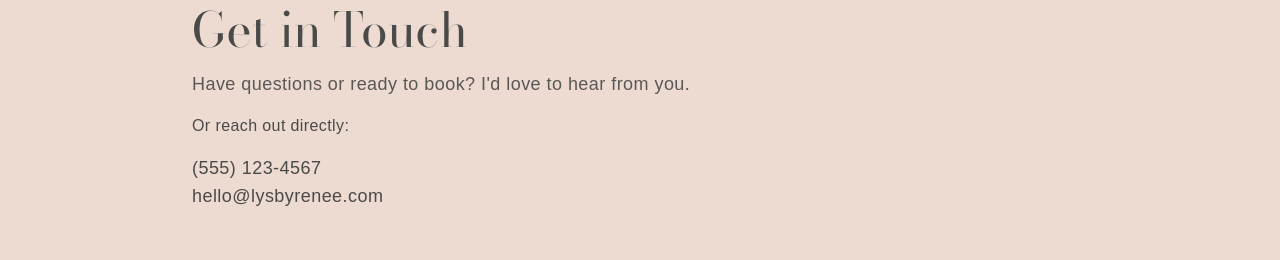
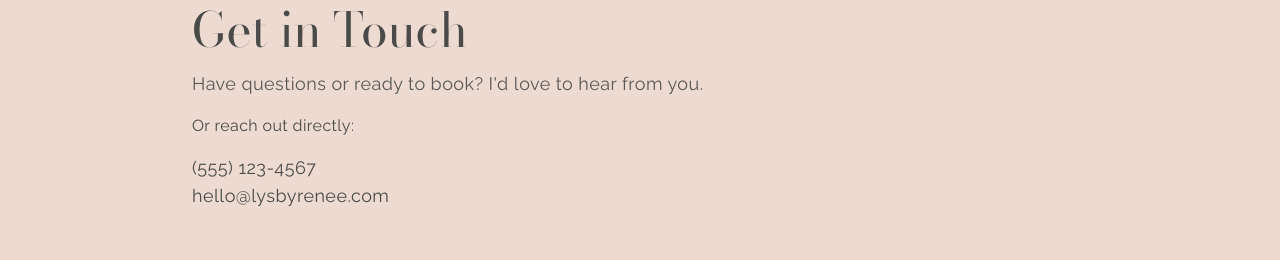
Before and after one commit to michaelDragomir/reneeSkinCare, a Next.js app: page /contact in a window 1280 px wide. Shown: the part 123-383 px from the top of the page. Built offline with nearby package versions, Linux system fonts and the light colour scheme.

Commit message:
site updates

```diff
--- a/src/app/contact/page.tsx
+++ b/src/app/contact/page.tsx
@@ -111,17 +111,29 @@ export default function Contact() {
 					>
 						Get in Touch
 					</h1>
-					<p className='text-lg font-light text-[#4a4a48] opacity-90 tracking-wide'>
+					<p
+						className='text-lg font-light text-[#4a4a48] opacity-90 tracking-wide'
+						style={{ fontFamily: 'var(--font-raleway-500)' }}
+					>
 						Have questions or ready to book? I&apos;d love to hear from you.
 					</p>
 					<div className='mt-4'>
-						<p className='text-[#4a4a48] mb-4 tracking-wide'>
+						<p
+							className='text-[#4a4a48] mb-4 tracking-wide'
+							style={{ fontFamily: 'var(--font-raleway-500)' }}
+						>
 							Or reach out directly:
 						</p>
-						<p className='text-lg font-light text-[#4a4a48] tracking-wide'>
+						<p
+							className='text-lg font-light text-[#4a4a48] tracking-wide'
+							style={{ fontFamily: 'var(--font-raleway-500)' }}
+						>
 							(555) 123-4567
 						</p>
-						<p className='text-lg font-light text-[#4a4a48] tracking-wide'>
+						<p
+							className='text-lg font-light text-[#4a4a48] tracking-wide'
+							style={{ fontFamily: 'var(--font-raleway-500)' }}
+						>
 							<a
 								href='mailto:hello@lysbyrenee.com'
 								className='hover:opacity-80 transition'
```
